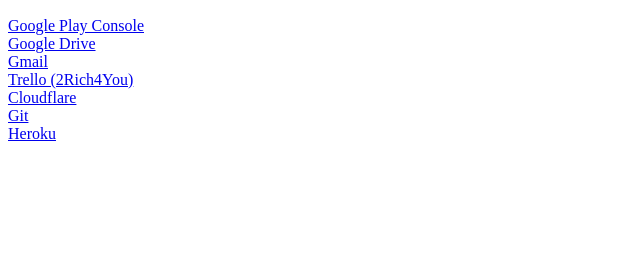
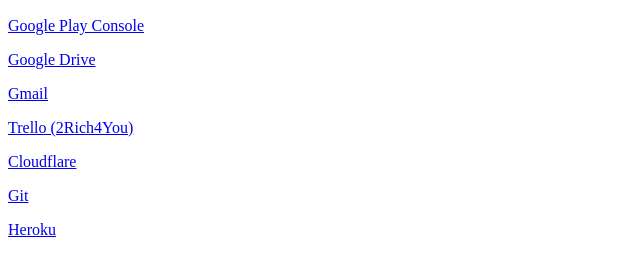
Before and after one commit to 2Rich4You/Portal, a plain HTML site: page index.html in a window 1280 px wide. Shown: the part 38-314 px from the top of the page, without its empty margins (0-640 px from the left). Drawn offline with Linux system fonts and the light colour scheme.

Commit message:
Update index.html

```diff
--- a/index.html
+++ b/index.html
@@ -3,12 +3,12 @@
   </head>
   <body>
     <h2>PORTAL</h2>
-    <div><a href="https://play.google.com/" target="_blank"> Google Play Console </a></div>
-    <div><a href="https://drive.google.com/" target="_blank"> Google Drive </a></div>
-    <div><a href="https://mail.google.com/" target="_blank"> Gmail </a></div>
-    <div><a href="https://trello.com/b/sABxowAX/2rich4you" target="_blank"> Trello (2Rich4You) </a></div>
-    <div><a href="https://dash.cloudflare.com/" target="_blank"> Cloudflare </a></div>
-    <div><a href="https://bitbucket.org/therichestteam/" target="_blank"> Git </a></div>
-    <div><a href="https://dashboard.heroku.com/apps" target="_blank"> Heroku </a></div>
+    <p><a href="https://play.google.com/" target="_blank"> Google Play Console </a></p>
+    <p><a href="https://drive.google.com/" target="_blank"> Google Drive </a></p>
+    <p><a href="https://mail.google.com/" target="_blank"> Gmail </a></p>
+    <p><a href="https://trello.com/b/sABxowAX/2rich4you" target="_blank"> Trello (2Rich4You) </a></p>
+    <p><a href="https://dash.cloudflare.com/" target="_blank"> Cloudflare </a></p>
+    <p><a href="https://bitbucket.org/therichestteam/" target="_blank"> Git </a></p>
+    <p><a href="https://dashboard.heroku.com/apps" target="_blank"> Heroku </a></p>
   </body>
 </html>
```
